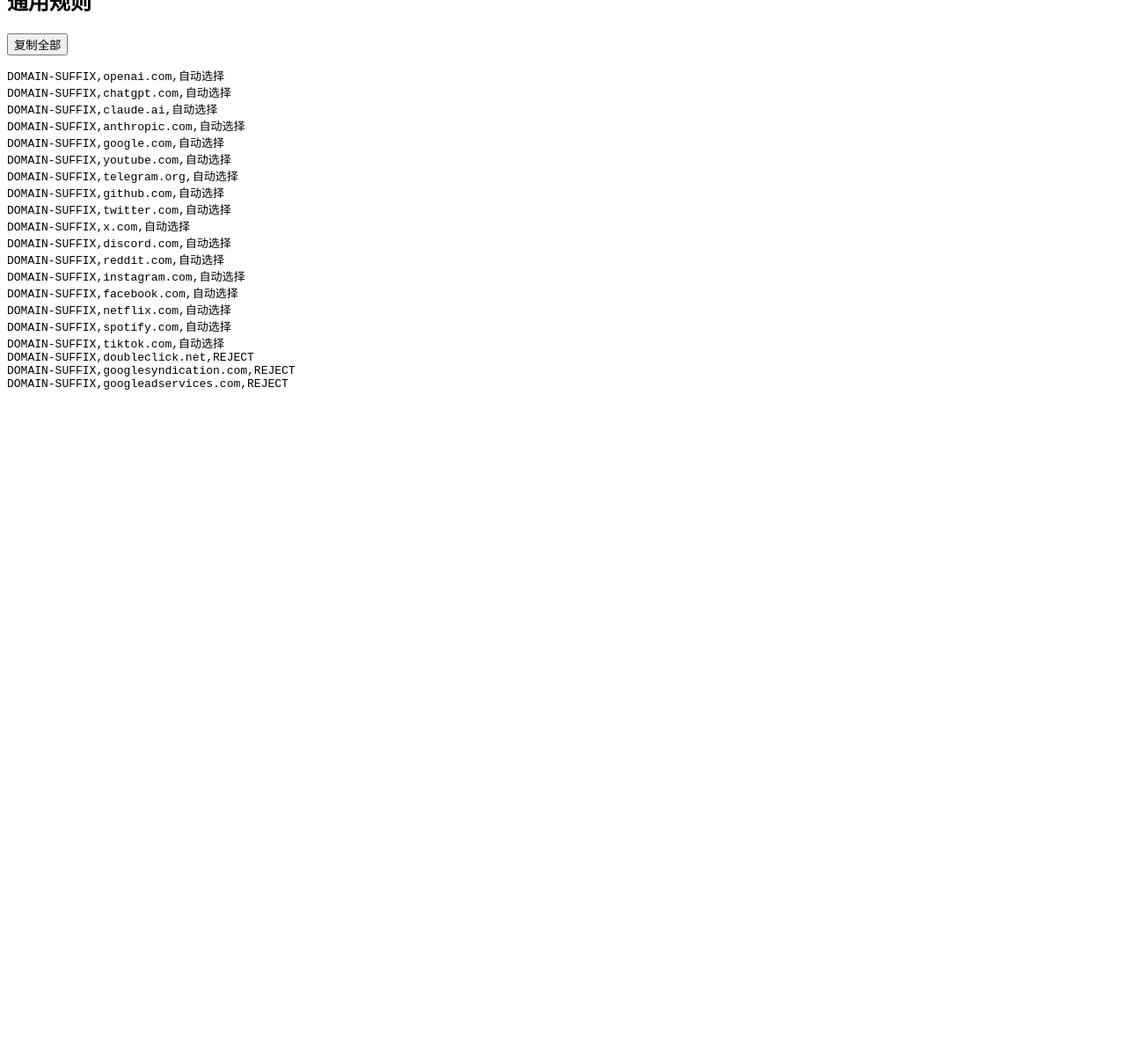
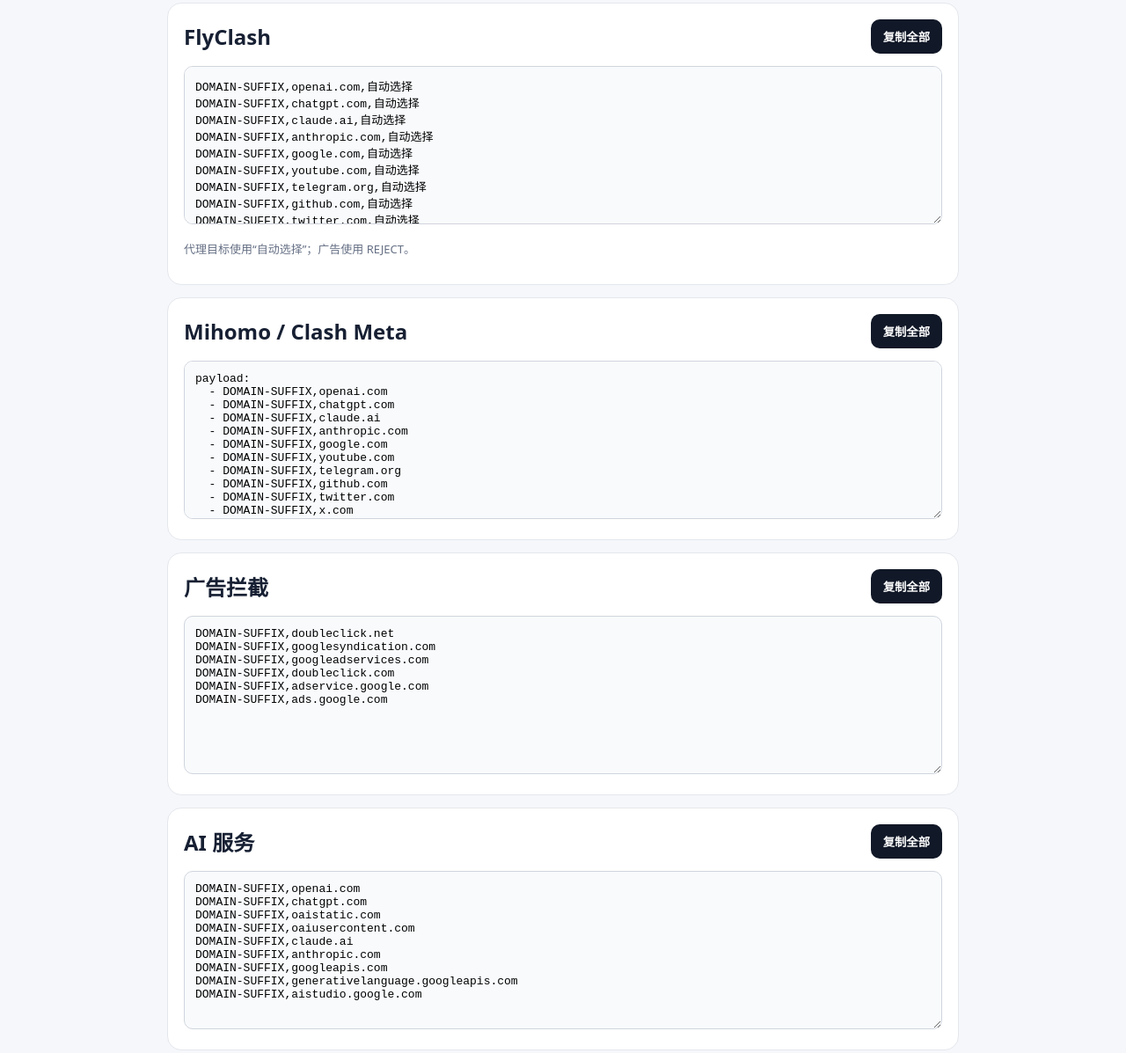
Before and after one commit to 2186748980/FlyClash-Rules, a plain HTML site: page web/index.html in a window 1280 px wide. Shown: the part 150-1347 px from the top of the page at 88% size. Before the commit the page ends 800 px from the top, so only its background shows below. Drawn offline with Linux system fonts and the light colour scheme.

Commit message:
feat: expand multi-client copy center

```diff
--- a/web/index.html
+++ b/web/index.html
@@ -1,4 +1,4 @@
-<!doctype html><html lang="zh-CN"><meta charset="utf-8"><meta name="viewport" content="width=device-width,initial-scale=1"><title>分流规则中心</title><body><h1>分流规则中心</h1><p>多客户端通用规则。选择需要的规则后复制。</p><h2>通用规则</h2><button id="copy">复制全部</button><pre id="rules">DOMAIN-SUFFIX,openai.com,自动选择
+<!doctype html><html lang="zh-CN"><head><meta charset="utf-8"><meta name="viewport" content="width=device-width,initial-scale=1"><meta name="theme-color" content="#111827"><title>分流规则中心</title><style>body{margin:0;background:#f5f7fb;color:#172033;font:16px system-ui,-apple-system,sans-serif}.wrap{max-width:900px;margin:auto;padding:24px 16px 48px}.sub{color:#667085}.card{background:#fff;border:1px solid #e4e7ec;border-radius:16px;padding:18px;margin:14px 0}.top{display:flex;align-items:center;justify-content:space-between;gap:12px}h2{margin:0}button{border:0;border-radius:10px;padding:10px 14px;background:#111827;color:#fff;font-weight:600}button.ok{background:#067647}textarea{box-sizing:border-box;width:100%;min-height:180px;margin-top:14px;padding:12px;border:1px solid #d0d5dd;border-radius:10px;background:#f8fafc;font:13px ui-monospace,monospace;resize:vertical}.hint{font-size:13px;color:#667085}</style></head><body><main class="wrap"><h1>分流规则中心</h1><p class="sub">多客户端通用规则 · 按客户端选择，点击即可复制</p><section class="card"><div class="top"><h2>FlyClash</h2><button data-copy="flyclash">复制全部</button></div><textarea id="flyclash" readonly>DOMAIN-SUFFIX,openai.com,自动选择
 DOMAIN-SUFFIX,chatgpt.com,自动选择
 DOMAIN-SUFFIX,claude.ai,自动选择
 DOMAIN-SUFFIX,anthropic.com,自动选择
@@ -17,4 +17,34 @@ DOMAIN-SUFFIX,spotify.com,自动选择
 DOMAIN-SUFFIX,tiktok.com,自动选择
 DOMAIN-SUFFIX,doubleclick.net,REJECT
 DOMAIN-SUFFIX,googlesyndication.com,REJECT
-DOMAIN-SUFFIX,googleadservices.com,REJECT</pre><script src="app.js"></script></body></html>
+DOMAIN-SUFFIX,googleadservices.com,REJECT</textarea><p class="hint">代理目标使用“自动选择”；广告使用 REJECT。</p></section><section class="card"><div class="top"><h2>Mihomo / Clash Meta</h2><button data-copy="mihomo">复制全部</button></div><textarea id="mihomo" readonly>payload:
+  - DOMAIN-SUFFIX,openai.com
+  - DOMAIN-SUFFIX,chatgpt.com
+  - DOMAIN-SUFFIX,claude.ai
+  - DOMAIN-SUFFIX,anthropic.com
+  - DOMAIN-SUFFIX,google.com
+  - DOMAIN-SUFFIX,youtube.com
+  - DOMAIN-SUFFIX,telegram.org
+  - DOMAIN-SUFFIX,github.com
+  - DOMAIN-SUFFIX,twitter.com
+  - DOMAIN-SUFFIX,x.com
+  - DOMAIN-SUFFIX,discord.com
+  - DOMAIN-SUFFIX,reddit.com
+  - DOMAIN-SUFFIX,instagram.com
+  - DOMAIN-SUFFIX,facebook.com
+  - DOMAIN-SUFFIX,netflix.com
+  - DOMAIN-SUFFIX,spotify.com
+  - DOMAIN-SUFFIX,tiktok.com</textarea></section><section class="card"><div class="top"><h2>广告拦截</h2><button data-copy="reject">复制全部</button></div><textarea id="reject" readonly>DOMAIN-SUFFIX,doubleclick.net
+DOMAIN-SUFFIX,googlesyndication.com
+DOMAIN-SUFFIX,googleadservices.com
+DOMAIN-SUFFIX,doubleclick.com
+DOMAIN-SUFFIX,adservice.google.com
+DOMAIN-SUFFIX,ads.google.com</textarea></section><section class="card"><div class="top"><h2>AI 服务</h2><button data-copy="ai">复制全部</button></div><textarea id="ai" readonly>DOMAIN-SUFFIX,openai.com
+DOMAIN-SUFFIX,chatgpt.com
+DOMAIN-SUFFIX,oaistatic.com
+DOMAIN-SUFFIX,oaiusercontent.com
+DOMAIN-SUFFIX,claude.ai
+DOMAIN-SUFFIX,anthropic.com
+DOMAIN-SUFFIX,googleapis.com
+DOMAIN-SUFFIX,generativelanguage.googleapis.com
+DOMAIN-SUFFIX,aistudio.google.com</textarea></section></main><script>document.querySelectorAll('[data-copy]').forEach(b=>b.onclick=async()=>{const e=document.getElementById(b.dataset.copy);try{await navigator.clipboard.writeText(e.value)}catch{e.select();document.execCommand('copy')}const old=b.textContent;b.textContent='已复制';b.classList.add('ok');setTimeout(()=>{b.textContent=old;b.classList.remove('ok')},1200)})</script></body></html>
```
